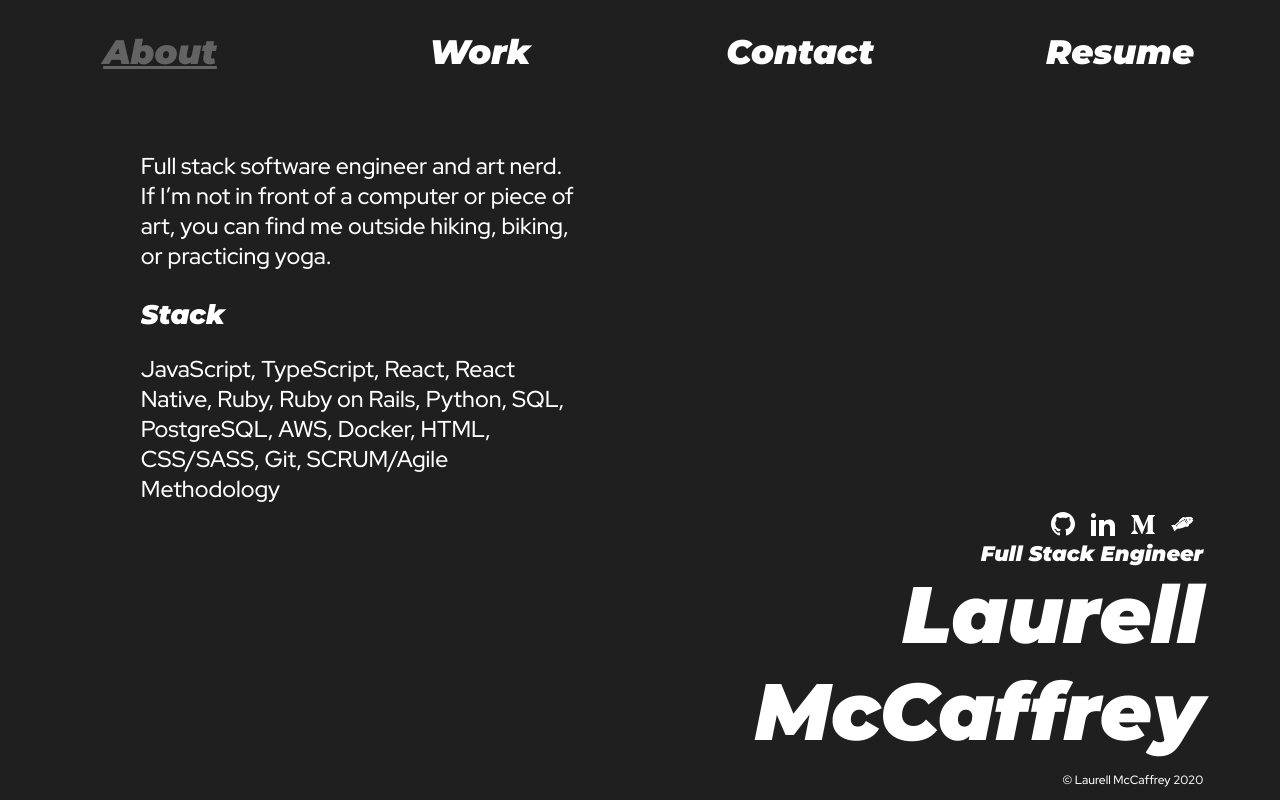
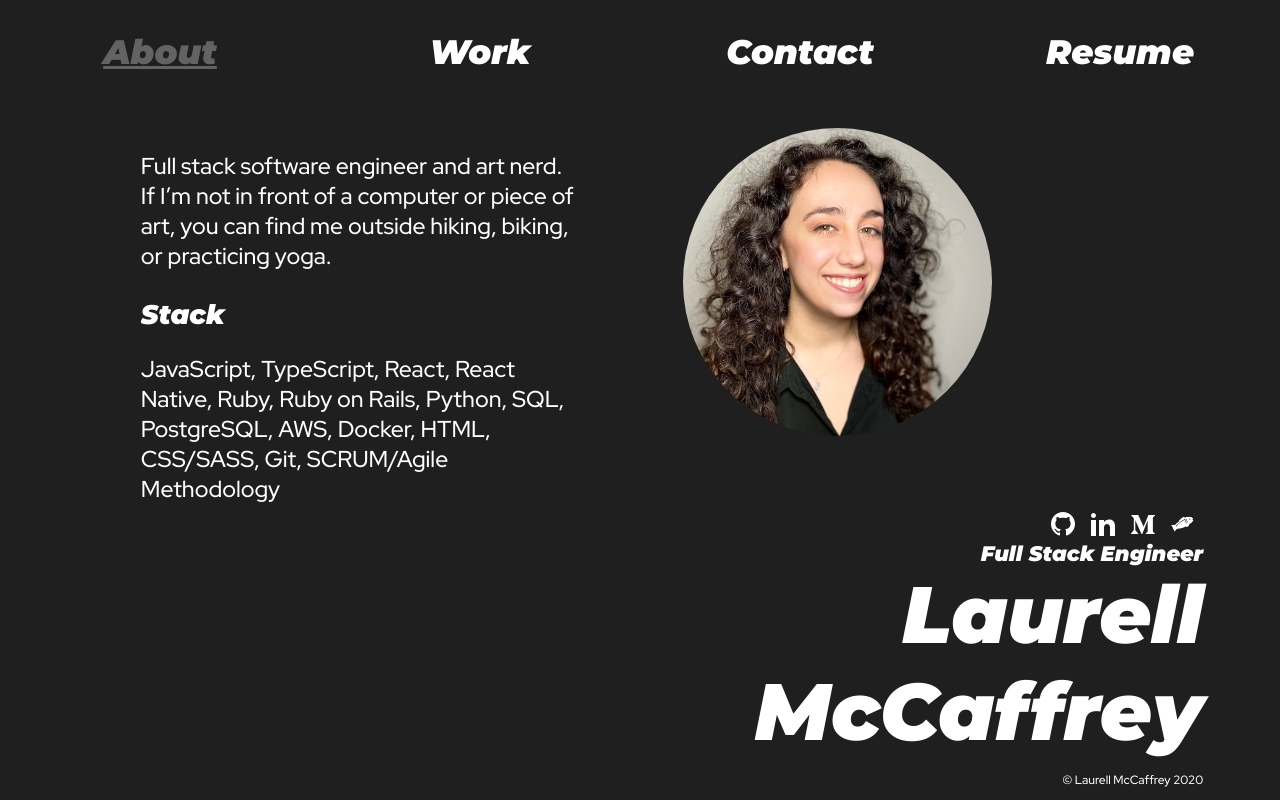
Before and after one commit to lgm527/me, a React (Create React App) app: page / in a window 1280 px wide. Built offline with nearby package versions, Linux system fonts and the light colour scheme.

Commit message:
headshot hover effects added

```diff
--- a/src/About.js
+++ b/src/About.js
@@ -11,19 +11,12 @@ function About() {
         <h3>Stack</h3>
           <p>JavaScript, TypeScript, React, React Native, Ruby, Ruby on Rails, Python, SQL, PostgreSQL, AWS, Docker, HTML, CSS/SASS, Git, SCRUM/Agile Methodology</p>
       </div>
-      {/* <img
+      <img
       id='me'
       src={headshot_lg}
       srcSet={`${headshot_m} 300w, ${headshot_lg} 500w`}
       sizes='(max-width: 1024px) 300px, (min-width: 1024px) 500px'
-      alt='me' /> */}
-
-      <div class="image-glitch">
-        <div class="image-distortion" id="base"></div>
-        <div class="image-distortion" id="red"></div>
-        <div class="image-distortion" id="cyan"></div>
-        <div class="image-distortion" id="transparent"></div>
-      </div>
+      alt='me' />
 
     </div>
   );
```
Also changed, not shown: src/style/About.css (+6 -0 lines).
